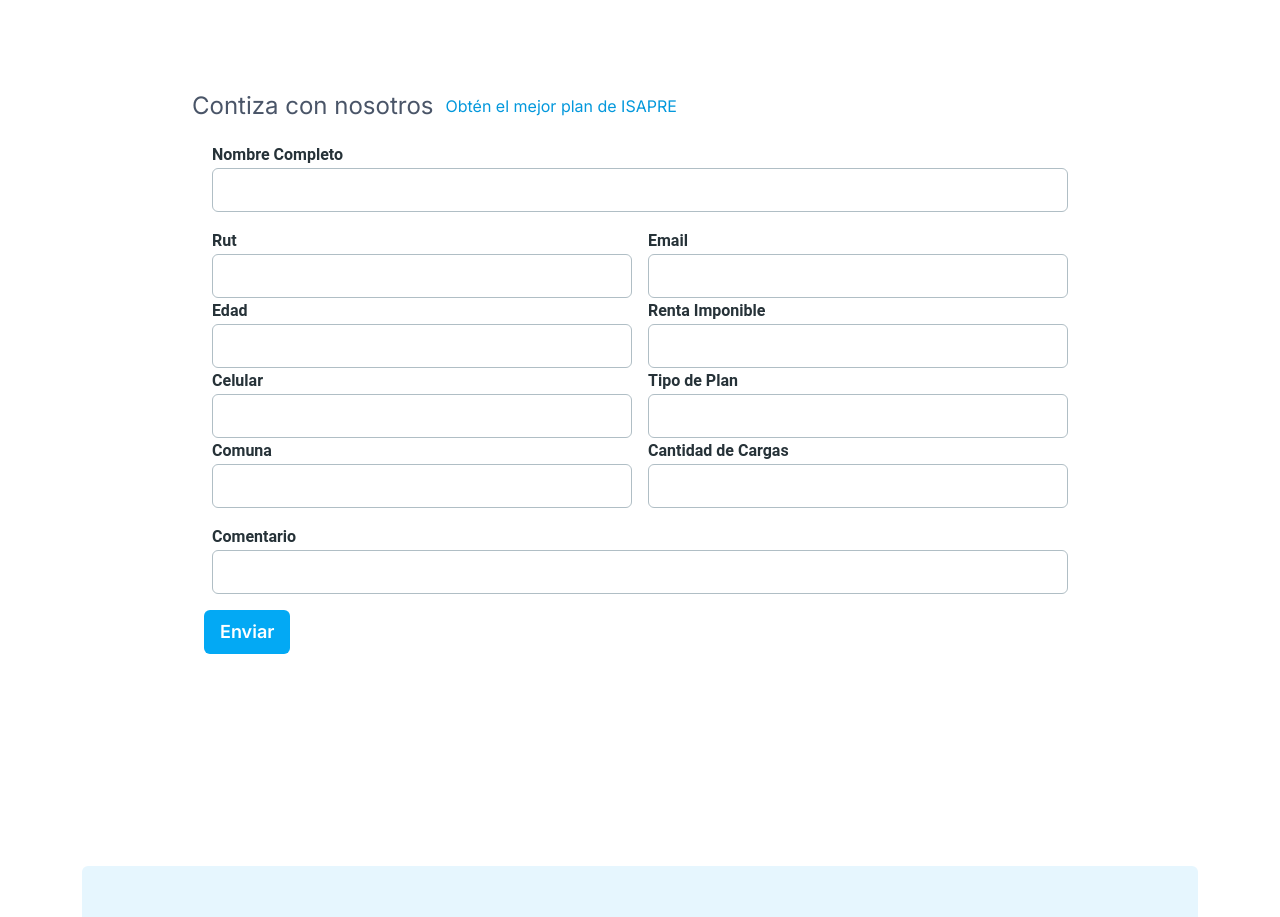
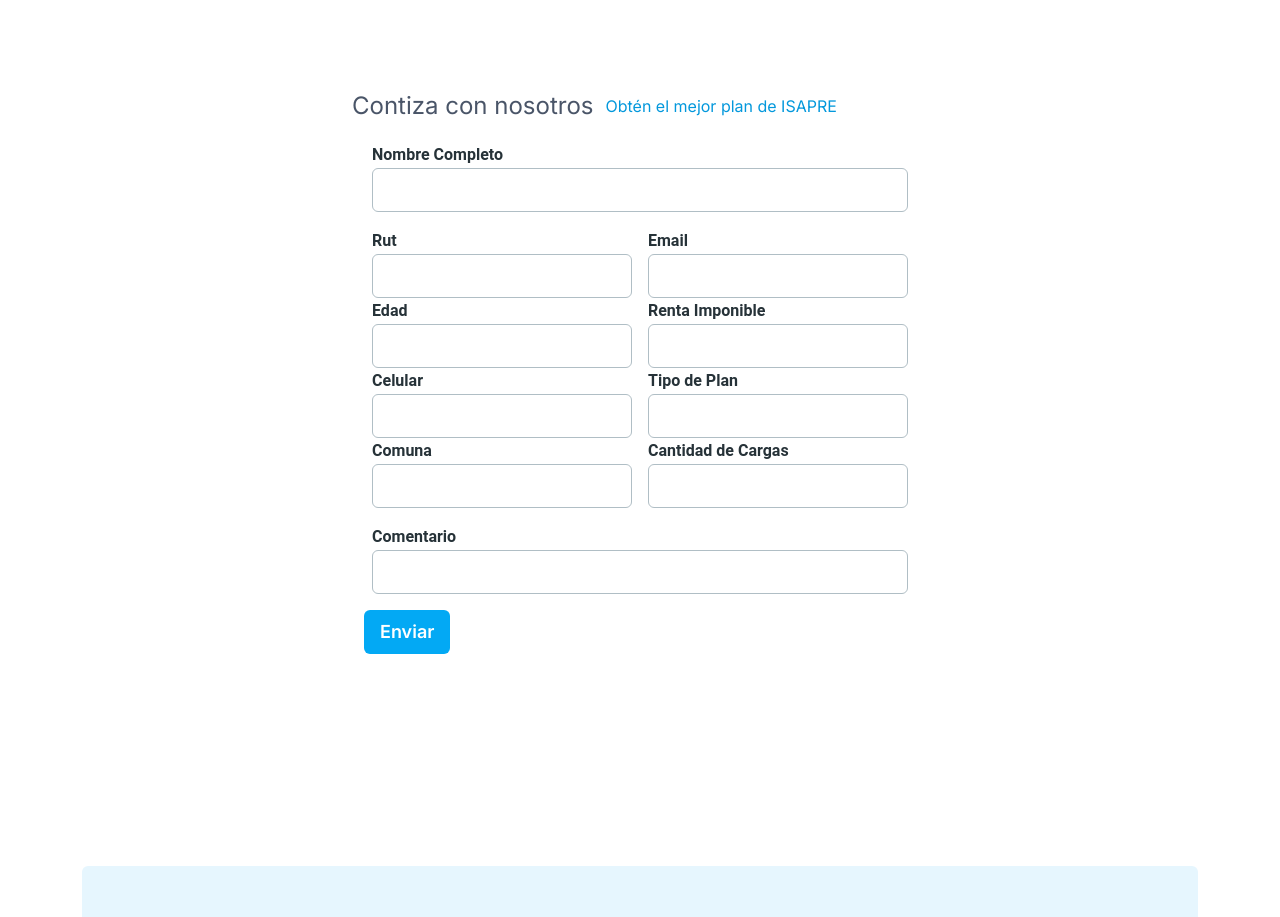
Before and after one commit to Nicobonilla/masterseo-isapres, a Next.js app: page / in a window 1280 px wide. Shown: the part 1580-2497 px from the top of the page. Built offline with nearby package versions, Linux system fonts and the light colour scheme.

Commit message:
Se agrega front de  form contacto

```diff
--- a/app/templates/Contacto.tsx
+++ b/app/templates/Contacto.tsx
@@ -17,7 +17,7 @@
       </h2>
     </div>
     <section className="flex justify-center items-center">
-      <form className="w-full max-w-4xl p-5">
+      <form className="w-full max-w-xl p-5">
         <div className="flex flex-wrap -mx-2">
           {/* Nombre Completo - Ocupa todo el ancho */}
           <div className="w-full px-2 mb-4">
```
Lines whose indentation alone changed are shown as unchanged.
